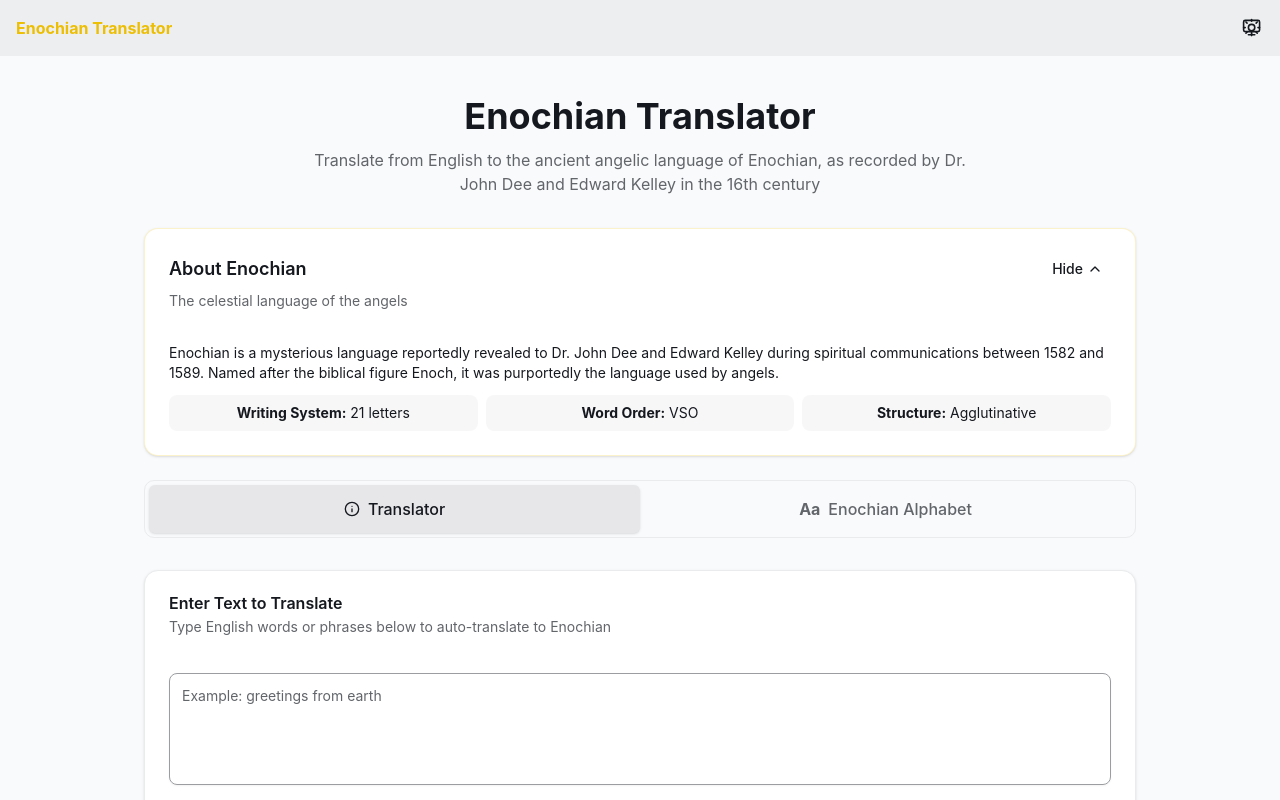
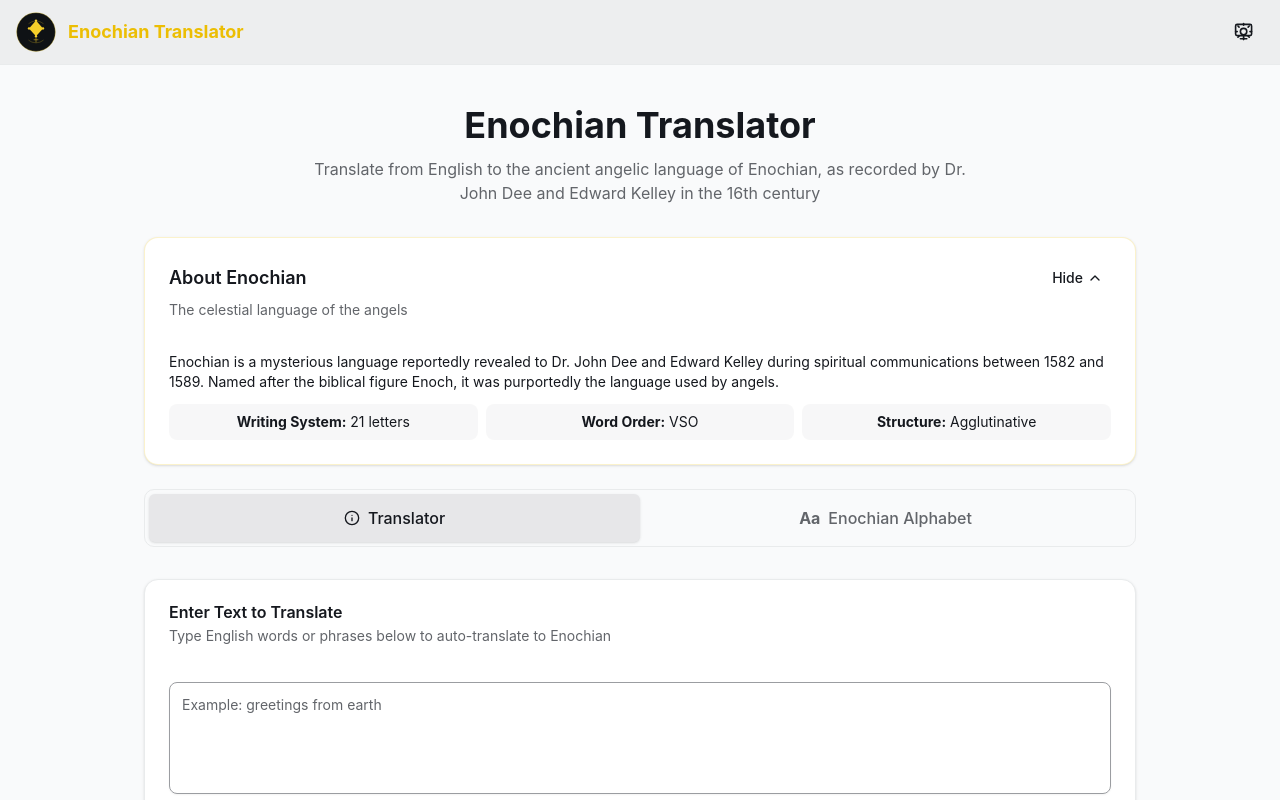
Before and after one commit to mguleryuz/enoch, a React (Vite) app: page / in a window 1280 px wide. Shown: the top 800 px of the page. Built offline with nearby package versions, Linux system fonts and the light colour scheme.

Commit message:
Refactor Header component: Updated layout and styling for improved branding and user experience. Added logo image with hover effect, adjusted spacing, and enhanced text styling for the application title, ensuring a cohesive visual identity in the header section.

```diff
--- a/src/components/Header.tsx
+++ b/src/components/Header.tsx
@@ -3,15 +3,24 @@ import { ThemeSelector } from './ui/theme-selector'
 
 export default function Header() {
   return (
-    <header className="p-2 flex gap-2 bg-foreground/5 shadow-sm items-center justify-between">
-      <nav className="flex flex-row">
-        <div className="px-2 font-bold">
-          <Link
-            to="/"
-            className="text-primary hover:text-primary/80 transition-colors"
-          >
-            Enochian Translator
+    <header className="py-3 px-4 flex gap-2 bg-foreground/5 shadow-sm items-center justify-between border-b border-border">
+      <nav className="flex flex-row items-center">
+        <div className="flex items-center gap-3">
+          <Link to="/" className="flex items-center">
+            <img
+              src="/assets/images/logo.svg"
+              alt="Enoch Logo"
+              className="h-10 w-10 transition-transform duration-300 hover:scale-110"
+            />
           </Link>
+          <div className="font-bold">
+            <Link
+              to="/"
+              className="text-primary hover:text-primary/80 transition-colors text-lg"
+            >
+              Enochian Translator
+            </Link>
+          </div>
         </div>
       </nav>
       <div className="flex items-center gap-2">
```
